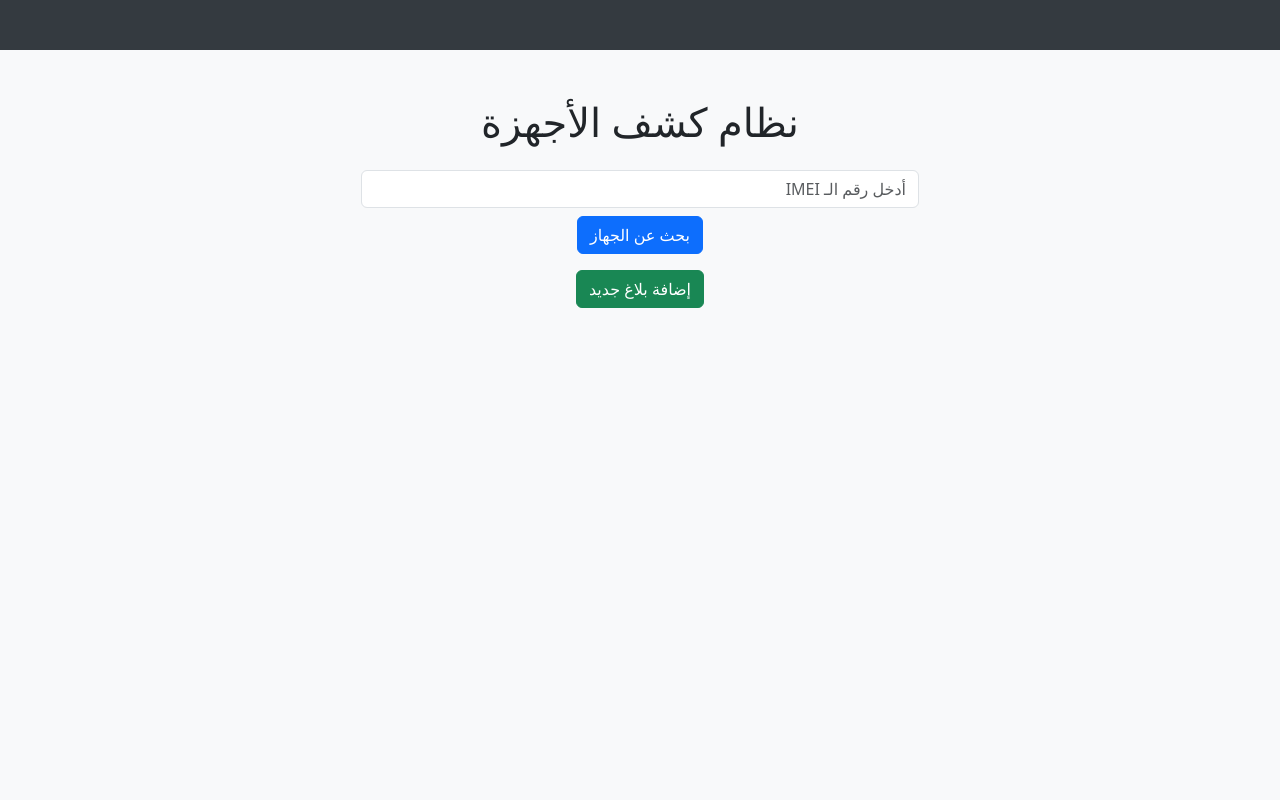
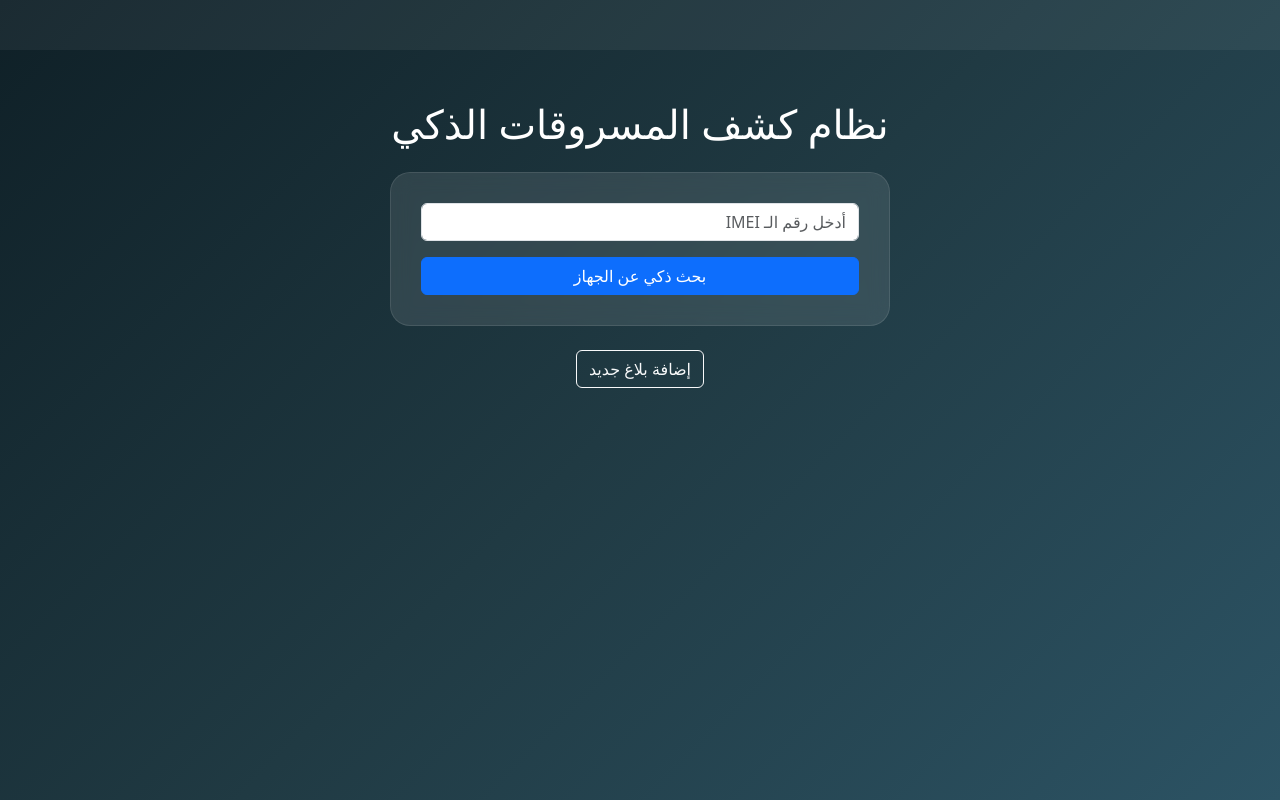
Before and after one commit to Ali202004/stolen-phones-project, a Flask app: page / in a window 1280 px wide. Run offline with Flask 3, Linux system fonts and the light colour scheme.

Commit message:
Update index.html

```diff
--- a/templates/index.html
+++ b/templates/index.html
@@ -3,24 +3,28 @@
 <head>
     <link href="https://cdn.jsdelivr.net/npm/bootstrap@5.3.0/dist/css/bootstrap.min.css" rel="stylesheet">
     <style>
-        body { background: #f8f9fa; }
-        .marquee { background: #343a40; color: white; padding: 10px; overflow: hidden; white-space: nowrap; }
+        body { background: linear-gradient(135deg, #0f2027, #203a43, #2c5364); color: white; min-height: 100vh; }
+        .hero { padding: 50px 0; }
+        .glass-card { background: rgba(255, 255, 255, 0.1); backdrop-filter: blur(10px); border-radius: 20px; padding: 30px; border: 1px solid rgba(255,255,255,0.1); }
+        .marquee { background: rgba(255, 255, 255, 0.05); padding: 10px; color: #ffeb3b; font-weight: bold; }
     </style>
 </head>
 <body>
-    <div class="marquee"><marquee>صلى الله على نبينا محمد - اذكروا الله - أهلاً بكم في نظام كشف المسروقات الرسمي</marquee></div>
-    <div class="container mt-5 text-center">
-        <h1>نظام كشف الأجهزة</h1>
-        <form action="/search" method="POST" class="mt-4">
-            <input type="text" name="imei" class="form-control w-50 mx-auto" placeholder="أدخل رقم الـ IMEI">
-            <button class="btn btn-primary mt-2">بحث عن الجهاز</button>
-        </form>
-        {% if report %}
-            <div class="alert alert-success mt-3">الجهاز موجود: {{ report[1] }} في مدينة {{ report[3] }}</div>
-        {% elif imei %}
-            <div class="alert alert-danger mt-3">لم يتم العثور على الجهاز</div>
-        {% endif %}
-        <a href="/add" class="btn btn-success mt-3">إضافة بلاغ جديد</a>
+    <div class="marquee"><marquee>صلى الله على نبينا محمد ﷺ - اذكروا الله - نظام كشف الأجهزة المفقودة - خدمة رسمية</marquee></div>
+    <div class="container text-center hero">
+        <h1 class="mb-4">نظام كشف المسروقات الذكي</h1>
+        <div class="glass-card mx-auto" style="max-width: 500px;">
+            <form action="/search" method="POST">
+                <input type="text" name="imei" class="form-control mb-3" placeholder="أدخل رقم الـ IMEI" required>
+                <button class="btn btn-primary w-100">بحث ذكي عن الجهاز</button>
+            </form>
+            {% if report %}
+                <div class="alert alert-danger mt-3">⚠️ الجهاز مفقود: {{ report[0] }} | المدينة: {{ report[2] }} | التواصل: {{ report[4] }}</div>
+            {% elif imei %}
+                <div class="alert alert-success mt-3">✅ الجهاز غير مسجل كـ "مفقود".</div>
+            {% endif %}
+        </div>
+        <a href="/add" class="btn btn-outline-light mt-4">إضافة بلاغ جديد</a>
     </div>
 </body>
 </html>
```
